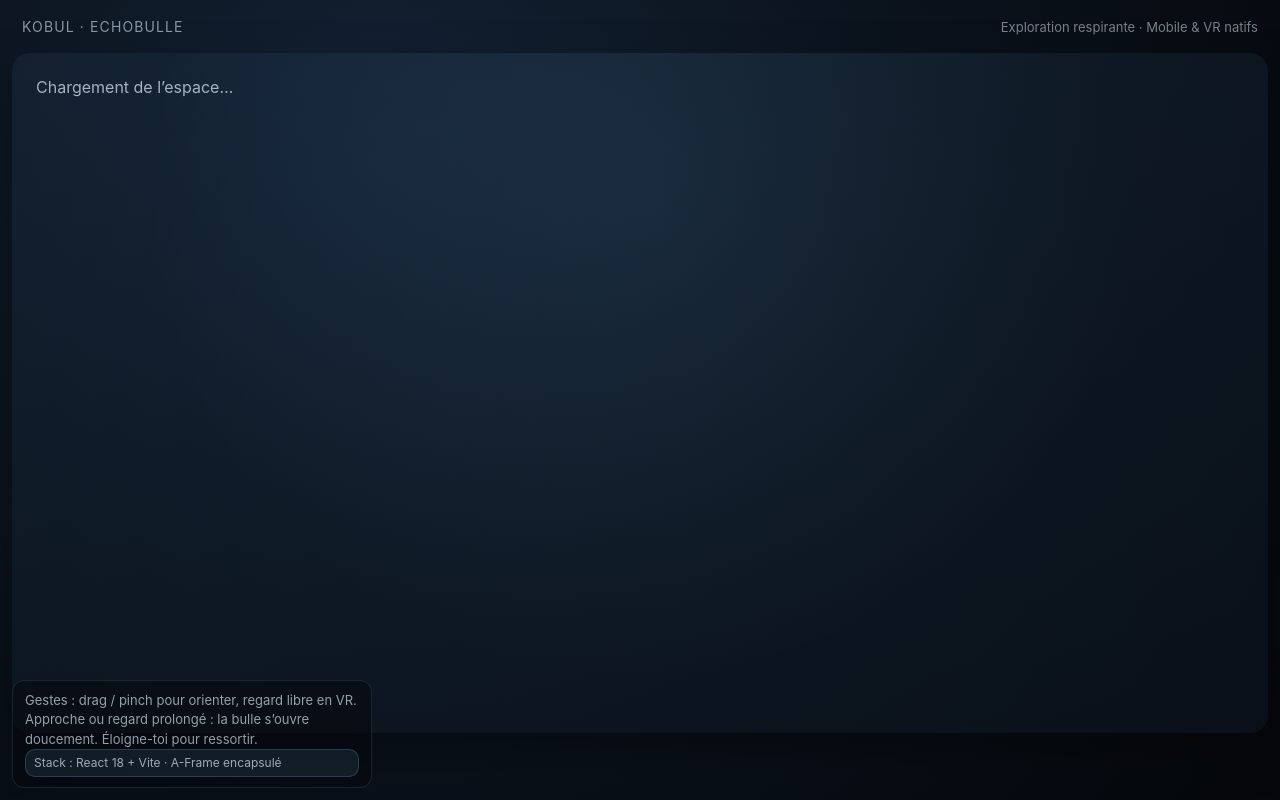
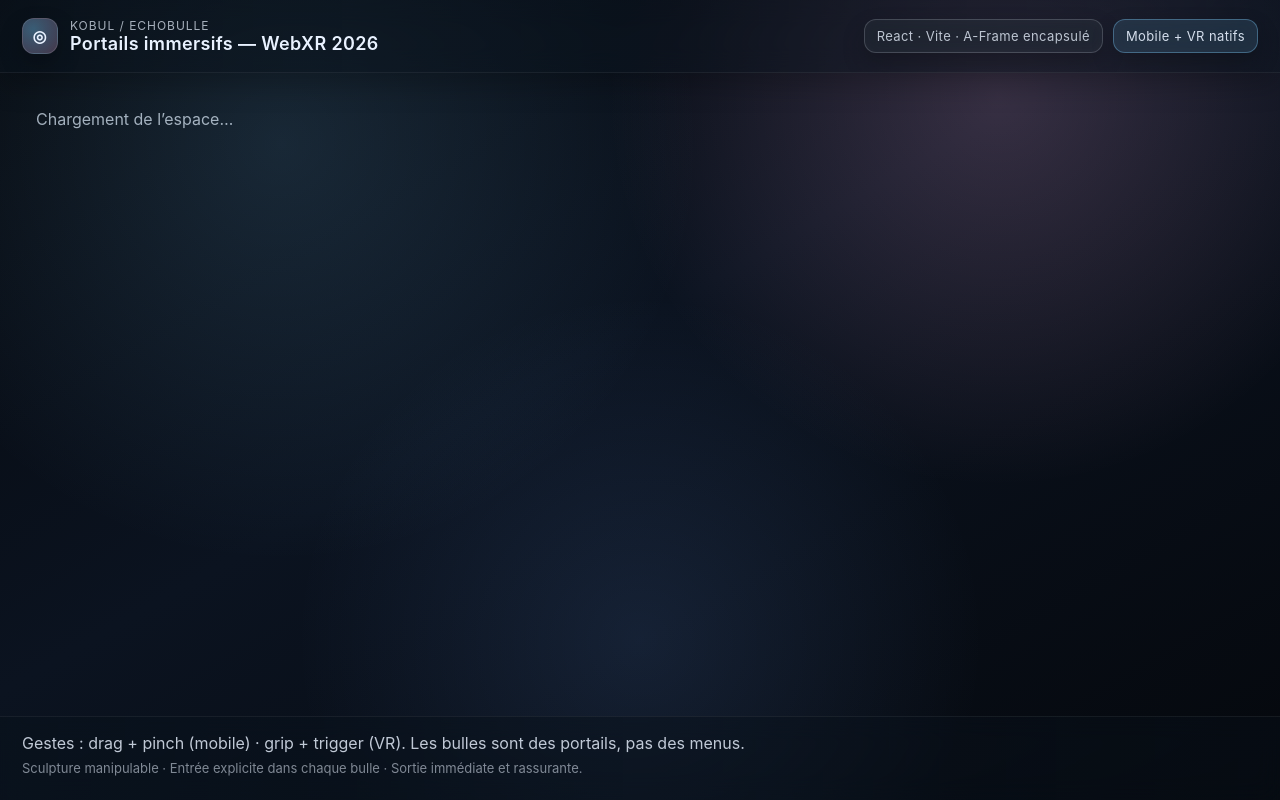
Before and after one commit to pierkiroule/Kobul, a React (Vite) app: page / in a window 1280 px wide. Built offline with nearby package versions, Linux system fonts and the light colour scheme.

Commit message:
Revamp WebXR portal UI

```diff
--- a/src/App.jsx
+++ b/src/App.jsx
@@ -3,22 +3,29 @@ import EchoBulle from './EchoBulle.jsx';
 
 export default function App() {
   return (
-    <div className="app-shell">
-      <header className="soft-header">
-        <div className="soft-title">Kobul · EchoBulle</div>
-        <div className="soft-note">Exploration respirante · Mobile & VR natifs</div>
+    <div className="page">
+      <header className="nav-2026">
+        <div className="nav-brand">
+          <span className="glyph">◎</span>
+          <div>
+            <div className="eyebrow">Kobul / EchoBulle</div>
+            <div className="nav-title">Portails immersifs — WebXR 2026</div>
+          </div>
+        </div>
+        <div className="nav-right">
+          <span className="chip ghost">React · Vite · A-Frame encapsulé</span>
+          <span className="chip">Mobile + VR natifs</span>
+        </div>
       </header>
 
-      <div className="scene-frame">
+      <main className="viewport">
         <EchoBulle />
-        <div className="scene-overlay" aria-hidden />
-      </div>
+      </main>
 
-      <section className="gesture-hints">
-        <div>Gestes : drag / pinch pour orienter, regard libre en VR.</div>
-        <div>Approche ou regard prolongé : la bulle s’ouvre doucement. Éloigne-toi pour ressortir.</div>
-        <div className="code-pill">Stack : React 18 + Vite · A-Frame encapsulé</div>
-      </section>
+      <footer className="footer-legend">
+        <div>Gestes : drag + pinch (mobile) · grip + trigger (VR). Les bulles sont des portails, pas des menus.</div>
+        <div className="micro">Sculpture manipulable · Entrée explicite dans chaque bulle · Sortie immédiate et rassurante.</div>
+      </footer>
     </div>
   );
 }
--- a/src/EchoBulle.jsx
+++ b/src/EchoBulle.jsx
@@ -446,6 +446,9 @@ export default function EchoBulle() {
     actionsRef.current.exit?.();
   };
 
+  const selectedBubble = bubbles.find((b) => b.id === selected);
+  const worldPreset = selected ? worldPresets[selected] : null;
+
   if (!ready) {
     return <div style={{ padding: '24px', color: 'rgba(227,241,255,0.7)' }}>Chargement de l’espace…</div>;
   }
@@ -454,33 +457,80 @@ export default function EchoBulle() {
   const canExit = mode === 'monde';
 
   return (
-    <div id="aframe-shell" style={{ position: 'relative', width: '100%', height: '100%' }}>
-      <div ref={mountRef} style={{ width: '100%', height: '100%' }} />
-      <div className="hud">
-        <div className="pill">{mode === 'sculpture' ? 'Sculpture' : 'Monde'}</div>
-        {selected && (
-          <div className="pill subtle">Bulle : {selected}</div>
+    <div id="aframe-shell" className="immersive-shell">
+      <div ref={mountRef} className="scene-mount" />
+
+      <div className="ui-layer">
+        <div className="info-panel glass">
+          <div className="eyebrow">Mode</div>
+          <div className="headline">{mode === 'sculpture' ? 'Sculpture manipulable' : 'Monde immersif'}</div>
+          <p className="micro">{mode === 'sculpture'
+            ? 'Fais pivoter la sculpture, zoom doux, sélectionne un portail.'
+            : 'World chargé : respire, contemple, sors quand tu veux.'}
+          </p>
+        </div>
+
+        <div className="selection-panel glass">
+          <div className="eyebrow">Bulle active</div>
+          <div className="selection-title">{selectedBubble?.title || 'Choisis un portail'}</div>
+          <div className="badge-row">
+            <span className="chip">ID · {selected || '—'}</span>
+            <span className="chip ghost">Niveau {selectedBubble?.level ?? '—'}</span>
+            {mode === 'monde' && <span className="chip pulse">Immersion en cours</span>}
+          </div>
+
+          {worldPreset && (
+            <div className="world-preview">
+              <div className="world-grad" style={{ background: `radial-gradient(circle at 30% 30%, ${worldPreset.fx.color}, ${worldPreset.sky})` }} />
+              <div>
+                <div className="eyebrow">World palette</div>
+                <div className="micro">Ciel {worldPreset.sky} · Halo {worldPreset.fx.color}</div>
+              </div>
+            </div>
           )}
-        {canEnter && (
-          <button type="button" className="action" onClick={enterSelected}>
-            Entrer
+
+          <div className="cta-row">
+            <button
+              type="button"
+              className={`cta ${canEnter ? '' : 'disabled'}`}
+              onClick={enterSelected}
+              disabled={!canEnter}
+            >
+              Entrer dans le monde
             </button>
-        )}
-        {canExit && (
-          <button type="button" className="action ghost" onClick={exitWorld}>
-            Sortir
+            <button
+              type="button"
+              className={`cta ghost ${canExit ? '' : 'disabled'}`}
+              onClick={exitWorld}
+              disabled={!canExit}
+            >
+              Sortir / Revenir
             </button>
-        )}
           </div>
-      <div className="gesture-hints">
-        <div>Mobile : 1 doigt = rotation, 2 doigts = zoom, tap = sélectionner, bouton = entrer / sortir</div>
-        <div>VR : regard ou trigger pour sélectionner, grip pour manipuler la sculpture, bouton A/X pour entrer/sortir</div>
         </div>
+
+        <div className="hint-stack">
+          <div className="hint-card">
+            <div className="eyebrow">Mobile</div>
+            <div>1 doigt : rotation / glisser · 2 doigts : zoom.</div>
+            <div>Tap = sélection · Bouton = entrer / sortir.</div>
+          </div>
+          <div className="hint-card">
+            <div className="eyebrow">VR</div>
+            <div>Grip : saisir la sculpture · Trigger : sélectionner.</div>
+            <div>Bouton A / X : entrer ou sortir du monde.</div>
+          </div>
+        </div>
+
+        <div className="vr-dock">
+          <div className="chip ghost">{xrSupported ? 'VR prête' : 'VR disponible sur casque compatible'}</div>
           {xrSupported && (
-        <button className="enter-vr" type="button" onClick={() => sceneRef.current?.enterVR?.()}>
+            <button className="cta mini" type="button" onClick={() => sceneRef.current?.enterVR?.()}>
               Mode VR
             </button>
           )}
         </div>
+      </div>
+    </div>
   );
 }
--- a/src/main.css
+++ b/src/main.css
@@ -1,11 +1,12 @@
 :root {
   color-scheme: dark;
-  --ink: #e3f1ff;
-  --mist: #102033;
-  --accent: #7dc7ff;
-  --soft: #1a2f44;
-  --halo: #5f9ed1;
-  font-family: 'Inter', system-ui, -apple-system, BlinkMacSystemFont, 'Segoe UI', sans-serif;
+  --ink: #e9f2ff;
+  --mist: #0a1520;
+  --panel: rgba(9, 18, 28, 0.6);
+  --accent: #7fceff;
+  --accent-2: #ffb0e3;
+  --grid: rgba(255, 255, 255, 0.06);
+  font-family: 'Inter', 'Space Grotesk', system-ui, -apple-system, BlinkMacSystemFont, 'Segoe UI', sans-serif;
 }
 
 * {
@@ -15,156 +16,260 @@
 body {
   margin: 0;
   min-height: 100vh;
-  background: radial-gradient(circle at 30% 20%, #142235 0%, #0b131d 45%, #05070b 100%);
+  background: radial-gradient(circle at 22% 18%, rgba(127, 206, 255, 0.14), transparent 35%),
+    radial-gradient(circle at 78% 12%, rgba(255, 176, 227, 0.18), transparent 32%),
+    radial-gradient(circle at 50% 80%, rgba(113, 166, 255, 0.12), transparent 38%),
+    linear-gradient(150deg, #05080d, #0b1320 45%, #05080d);
   color: var(--ink);
   overflow: hidden;
 }
 
-.app-shell {
-  position: relative;
-  min-height: 100vh;
+.page {
   display: grid;
   grid-template-rows: auto 1fr auto;
+  min-height: 100vh;
 }
 
-.soft-header {
-  padding: 18px 22px;
+.nav-2026 {
   display: flex;
   justify-content: space-between;
   align-items: center;
+  padding: 18px 22px;
   gap: 12px;
-  color: rgba(227, 241, 255, 0.78);
-  mix-blend-mode: lighten;
+  backdrop-filter: blur(12px);
+  background: linear-gradient(90deg, rgba(9, 18, 28, 0.55), rgba(9, 18, 28, 0.38));
+  border-bottom: 1px solid var(--grid);
+  box-shadow: 0 12px 28px rgba(0, 0, 0, 0.22);
 }
 
-.soft-title {
+.nav-brand {
+  display: flex;
+  align-items: center;
+  gap: 12px;
+}
+
+.glyph {
+  width: 36px;
+  height: 36px;
+  border-radius: 12px;
+  display: inline-grid;
+  place-items: center;
+  background: radial-gradient(circle at 30% 30%, rgba(127, 206, 255, 0.4), rgba(255, 176, 227, 0.24));
+  color: var(--ink);
+  font-weight: 700;
+  letter-spacing: 0.08em;
+  border: 1px solid rgba(255, 255, 255, 0.12);
+  box-shadow: 0 10px 22px rgba(0, 0, 0, 0.25);
+}
+
+.nav-title {
+  font-size: 18px;
+  font-weight: 600;
+  letter-spacing: 0.02em;
+}
+
+.nav-right {
+  display: flex;
+  gap: 10px;
+  flex-wrap: wrap;
+}
+
+.chip {
+  padding: 8px 12px;
+  border-radius: 12px;
+  background: rgba(127, 206, 255, 0.14);
+  border: 1px solid rgba(127, 206, 255, 0.35);
+  color: rgba(233, 242, 255, 0.9);
+  font-size: 13px;
+  letter-spacing: 0.03em;
+  backdrop-filter: blur(8px);
+  box-shadow: 0 10px 22px rgba(0, 0, 0, 0.22);
+}
+
+.chip.ghost {
+  background: rgba(233, 242, 255, 0.05);
+  border-color: rgba(233, 242, 255, 0.18);
+  color: rgba(233, 242, 255, 0.78);
+}
+
+.chip.pulse {
+  border-color: rgba(255, 176, 227, 0.55);
+  color: #ffd9f1;
+  background: linear-gradient(120deg, rgba(255, 176, 227, 0.25), rgba(127, 206, 255, 0.22));
+}
+
+.viewport {
+  position: relative;
+  padding: 12px 12px 0;
+  overflow: hidden;
+}
+
+.immersive-shell {
+  position: relative;
+  width: 100%;
+  height: calc(100vh - 160px);
+  min-height: 520px;
+  border-radius: 22px;
+  overflow: hidden;
+  background: linear-gradient(160deg, rgba(12, 24, 36, 0.6), rgba(5, 8, 13, 0.8));
+  border: 1px solid rgba(255, 255, 255, 0.06);
+  box-shadow: 0 22px 48px rgba(0, 0, 0, 0.42);
+}
+
+.scene-mount {
+  width: 100%;
+  height: 100%;
+}
+
+.ui-layer {
+  position: absolute;
+  inset: 0;
+  display: grid;
+  grid-template-columns: repeat(auto-fit, minmax(280px, 1fr));
+  gap: 12px;
+  padding: 16px;
+  pointer-events: none;
+}
+
+.glass {
+  background: var(--panel);
+  border: 1px solid var(--grid);
+  border-radius: 16px;
+  padding: 14px 16px;
+  backdrop-filter: blur(10px) saturate(130%);
+  box-shadow: 0 16px 32px rgba(0, 0, 0, 0.28);
+  pointer-events: auto;
+}
+
+.info-panel {
+  min-width: 240px;
+}
+
+.selection-panel {
+  min-width: 300px;
+}
+
+.headline {
+  font-size: 22px;
+  font-weight: 700;
+  margin: 2px 0 4px;
+}
+
+.selection-title {
+  font-size: 18px;
+  font-weight: 600;
+  margin: 2px 0 8px;
+}
+
+.eyebrow {
+  font-size: 12px;
   letter-spacing: 0.08em;
   text-transform: uppercase;
-  font-size: 14px;
-  opacity: 0.75;
+  opacity: 0.7;
 }
 
-.soft-note {
+.micro {
   font-size: 13px;
-  opacity: 0.65;
+  opacity: 0.78;
+  line-height: 1.5;
 }
 
-.scene-frame {
-  position: relative;
-  height: calc(100vh - 120px);
-  max-height: 840px;
-  margin: 0 12px 12px;
-  border-radius: 18px;
-  overflow: hidden;
-  background: linear-gradient(160deg, rgba(26, 47, 68, 0.4), rgba(11, 19, 29, 0.75));
-  box-shadow: 0 18px 45px rgba(0, 0, 0, 0.35);
+.badge-row {
+  display: flex;
+  gap: 8px;
+  flex-wrap: wrap;
+  margin: 6px 0 10px;
 }
 
-.enter-vr {
-  position: absolute;
-  right: 14px;
-  bottom: 14px;
-  z-index: 2;
-  padding: 10px 14px;
+.world-preview {
+  display: flex;
+  align-items: center;
+  gap: 10px;
+  padding: 10px 0;
+}
+
+.world-grad {
+  width: 48px;
+  height: 48px;
+  border-radius: 14px;
+  border: 1px solid rgba(255, 255, 255, 0.12);
+  box-shadow: 0 10px 22px rgba(0, 0, 0, 0.26);
+}
+
+.cta-row {
+  display: flex;
+  gap: 10px;
+  flex-wrap: wrap;
+  margin-top: 6px;
+}
+
+.cta {
+  padding: 11px 14px;
   border-radius: 12px;
-  border: 1px solid rgba(125, 199, 255, 0.4);
-  background: rgba(10, 19, 29, 0.82);
-  color: rgba(227, 241, 255, 0.9);
+  border: 1px solid rgba(127, 206, 255, 0.7);
+  background: linear-gradient(130deg, rgba(127, 206, 255, 0.18), rgba(233, 242, 255, 0.04));
+  color: rgba(233, 242, 255, 0.95);
   font-size: 14px;
   letter-spacing: 0.02em;
   cursor: pointer;
   transition: all 0.2s ease;
-  box-shadow: 0 10px 22px rgba(0, 0, 0, 0.28);
+  box-shadow: 0 12px 28px rgba(0, 0, 0, 0.28);
 }
 
-.enter-vr:hover {
-  background: rgba(22, 42, 62, 0.9);
-  border-color: rgba(125, 199, 255, 0.7);
+.cta:hover:not(.disabled) {
+  border-color: rgba(255, 176, 227, 0.7);
   transform: translateY(-1px);
 }
 
-.scene-overlay {
-  position: absolute;
-  inset: 0;
-  pointer-events: none;
-  background: radial-gradient(circle at 50% 20%, rgba(125, 199, 255, 0.08), transparent 60%);
+.cta.ghost {
+  border-color: rgba(233, 242, 255, 0.28);
+  background: rgba(233, 242, 255, 0.05);
 }
 
-.code-pill {
-  font-size: 12px;
-  padding: 4px 8px;
-  border-radius: 10px;
-  background: rgba(125, 199, 255, 0.12);
-  border: 1px solid rgba(125, 199, 255, 0.25);
-  color: rgba(227, 241, 255, 0.82);
+.cta.mini {
+  padding: 8px 12px;
+  font-size: 13px;
 }
 
-.hud {
-  position: absolute;
-  top: 12px;
-  left: 12px;
+.cta.disabled,
+.cta:disabled {
+  opacity: 0.45;
+  cursor: not-allowed;
+  filter: saturate(60%);
+}
+
+.hint-stack {
+  display: grid;
+  gap: 10px;
+  grid-template-columns: repeat(auto-fit, minmax(220px, 1fr));
+}
+
+.hint-card {
+  background: rgba(233, 242, 255, 0.05);
+  border: 1px dashed rgba(233, 242, 255, 0.18);
+  border-radius: 14px;
+  padding: 10px 12px;
+  line-height: 1.5;
+  color: rgba(233, 242, 255, 0.85);
+}
+
+.vr-dock {
   display: flex;
   align-items: center;
-  gap: 10px;
-  pointer-events: none;
-  z-index: 2;
+  gap: 8px;
+  align-self: end;
 }
 
-.pill {
-  padding: 8px 12px;
-  border-radius: 12px;
-  background: rgba(10, 19, 29, 0.82);
-  border: 1px solid rgba(125, 199, 255, 0.35);
-  color: rgba(227, 241, 255, 0.9);
-  font-size: 13px;
-  letter-spacing: 0.03em;
-  pointer-events: auto;
-  box-shadow: 0 10px 22px rgba(0, 0, 0, 0.26);
+.footer-legend {
+  padding: 16px 22px 22px;
+  border-top: 1px solid var(--grid);
+  color: rgba(233, 242, 255, 0.82);
+  background: linear-gradient(90deg, rgba(9, 18, 28, 0.65), rgba(9, 18, 28, 0.35));
+  backdrop-filter: blur(12px);
+  display: grid;
+  gap: 6px;
 }
 
-.pill.subtle {
-  border-color: rgba(125, 199, 255, 0.2);
-  background: rgba(10, 19, 29, 0.6);
-  opacity: 0.82;
+.footer-legend .micro {
+  color: rgba(233, 242, 255, 0.68);
 }
-
-.action {
-  padding: 10px 14px;
-  border-radius: 12px;
-  border: 1px solid rgba(125, 199, 255, 0.6);
-  background: linear-gradient(135deg, rgba(125, 199, 255, 0.16), rgba(125, 199, 255, 0.04));
-  color: rgba(227, 241, 255, 0.96);
-  font-size: 14px;
-  letter-spacing: 0.02em;
-  cursor: pointer;
-  transition: all 0.2s ease;
-  pointer-events: auto;
-  box-shadow: 0 10px 22px rgba(0, 0, 0, 0.28);
-}
-
-.action:hover {
-  background: linear-gradient(135deg, rgba(125, 199, 255, 0.24), rgba(125, 199, 255, 0.08));
-  border-color: rgba(125, 199, 255, 0.8);
-  transform: translateY(-1px);
-}
-
-.action.ghost {
-  border-color: rgba(227, 241, 255, 0.3);
-  background: rgba(10, 19, 29, 0.6);
-}
-
-.gesture-hints {
-  position: absolute;
-  left: 12px;
-  bottom: 12px;
-  padding: 10px 12px;
-  border-radius: 12px;
-  background: rgba(5, 7, 11, 0.6);
-  border: 1px solid rgba(125, 199, 255, 0.16);
-  opacity: 0.82;
-  font-size: 13px;
-  line-height: 1.5;
-  color: rgba(227, 241, 255, 0.78);
-  max-width: 360px;
-  z-index: 2;
-}
```
Lines whose indentation alone changed are shown as unchanged.
